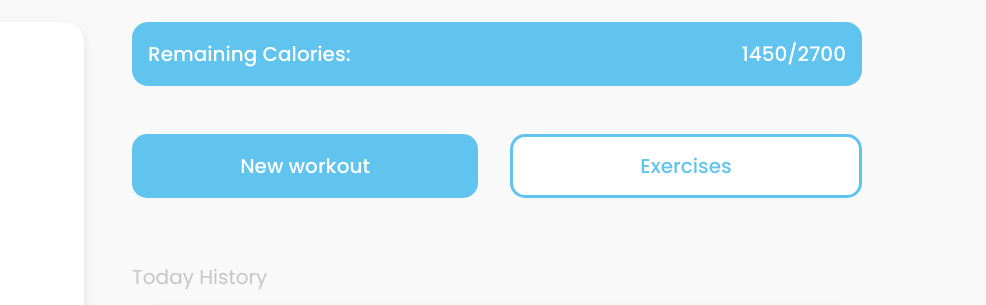
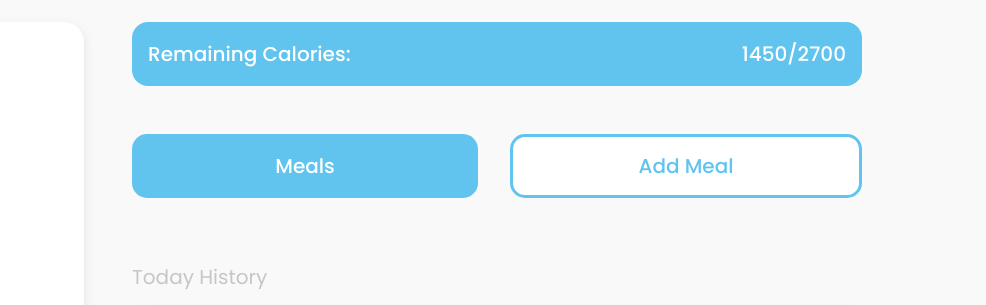
Before and after one commit to ptrjk/ux, a plain HTML site: page calories.html in a window 1280 px wide. Shown: the part 112-417 px from the top of the page, 294-1280 px from the left. Drawn offline with Linux system fonts and the light colour scheme.

Commit message:
Add files via upload

```diff
--- a/calories.html
+++ b/calories.html
@@ -65,10 +65,10 @@
 
             <div class="row space">
                 <div class="button button1">
-                    <p>New workout</p>
+                    <p>Meals</p>
                 </div>
                 <div class="button button2">
-                    <p>Exercises</p>
+                    <p>Add Meal</p>
                 </div>
             </div>
             <h6>Today History</h6>
```
